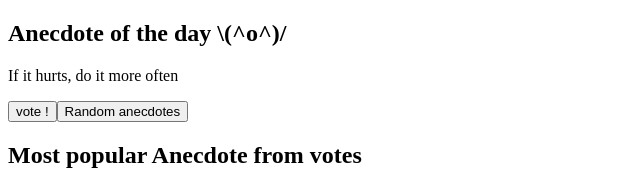
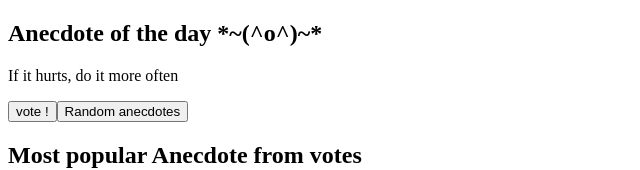
Before and after one commit to pyrhaa/fullStackOpen-part-1, a React (Create React App) app in the folder anecdotes/: page / in a window 1280 px wide. Shown: the top 170 px of the page, without its empty margins (0-640 px from the left). Built offline with nearby package versions, Linux system fonts and the light colour scheme.

Commit message:
votes handle increment doesnt work yet

```diff
--- a/anecdotes/src/App.js
+++ b/anecdotes/src/App.js
@@ -6,7 +6,6 @@ const Title = (props) => {
 };
 
 const Anecdote = (props) => {
-  console.log(props);
   return <p>{props.anecdotes[props.selected]}</p>;
 };
 
@@ -25,14 +24,14 @@ const App = () => {
     'Programming without an extremely heavy use of console.log is same as if a doctor would refuse to use x-rays or blood tests when diagnosing patients'
   ];
   const votes = [...anecdotes].fill(0);
-  console.log(votes);
   const [selected, setSelected] = useState(0);
 
+  console.log(votes);
   return (
     <div>
-      <Title text="Anecdote of the day \(^o^)/" />
+      <Title text="Anecdote of the day *~(^o^)~*" />
       <Anecdote anecdotes={anecdotes} selected={selected} />
-      <Button text="vote !" />
+      <Button text="vote !" handleClick={() => (votes[selected] += 1)} />
       <Button
         text="Random anecdotes"
         handleClick={() =>
```
